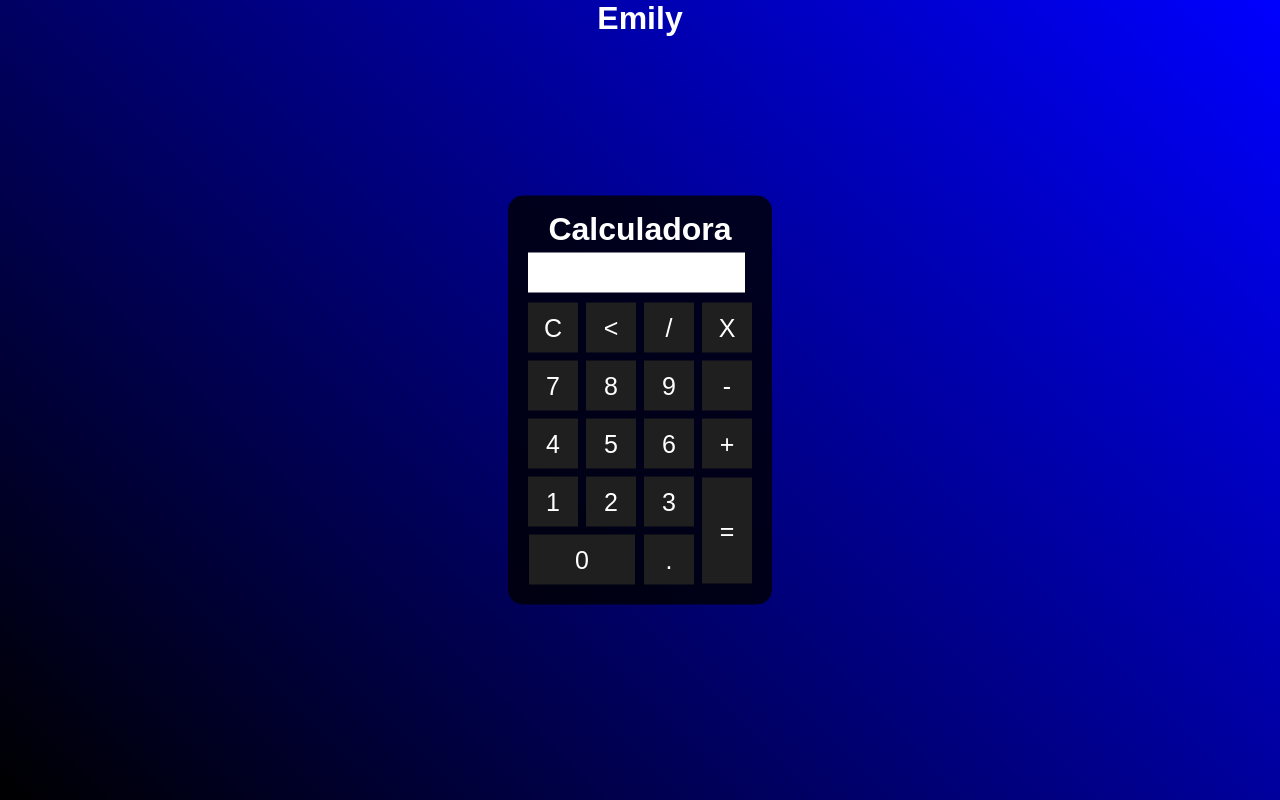
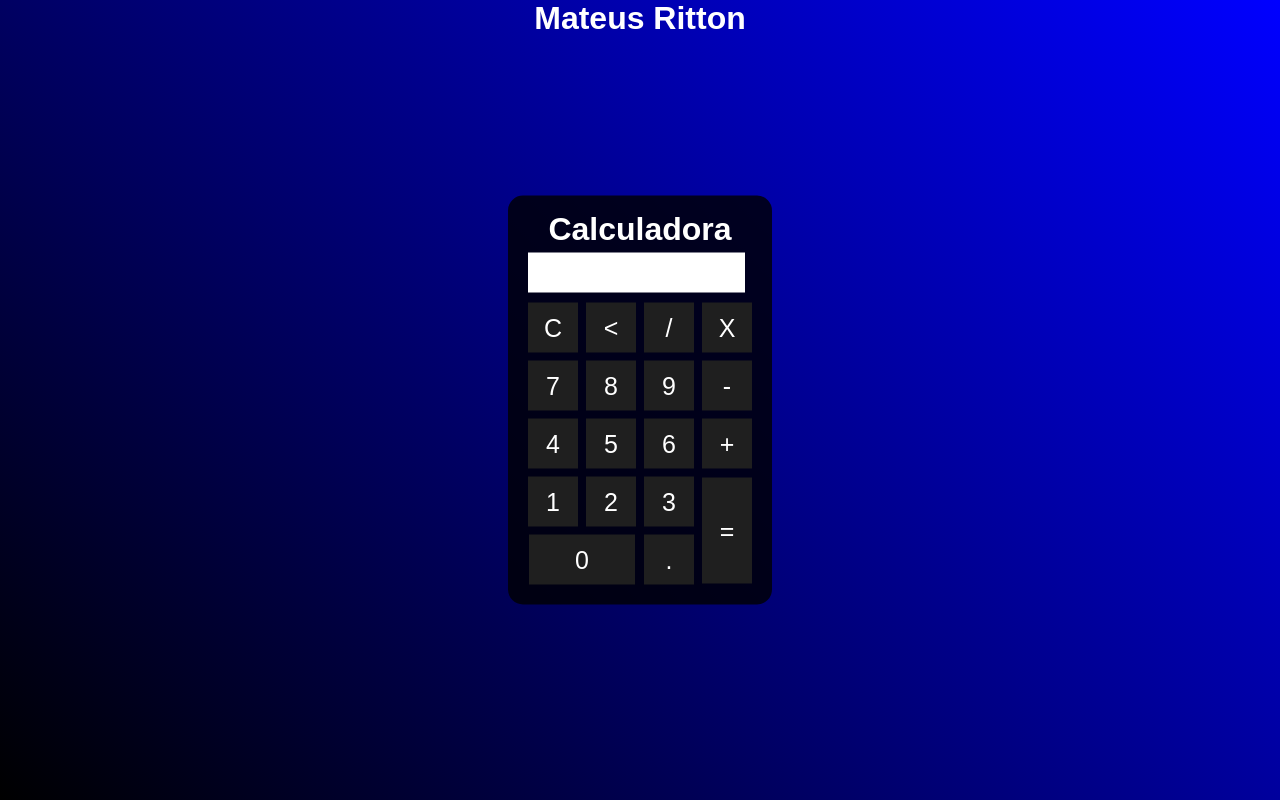
Before and after one commit to MateusRitton15/Calculadora-HTML-CSS-e-JS, a plain HTML site: page index.html in a window 1280 px wide. Drawn offline with Linux system fonts and the light colour scheme.

Commit message:
ultima alteraçao

```diff
--- a/index.html
+++ b/index.html
@@ -53,7 +53,7 @@
 <body>
     <!--A calculadora será basicamente uma tabela com valores associados-->
     <div class="fundo">
-        <h1 style= "text-align:center">Emily</h1><br><br>
+        <h1 style= "text-align:center">Mateus Ritton</h1><br><br>
         <br><br>
         <div class="calculadora">
             <h1>Calculadora</h1>
```
